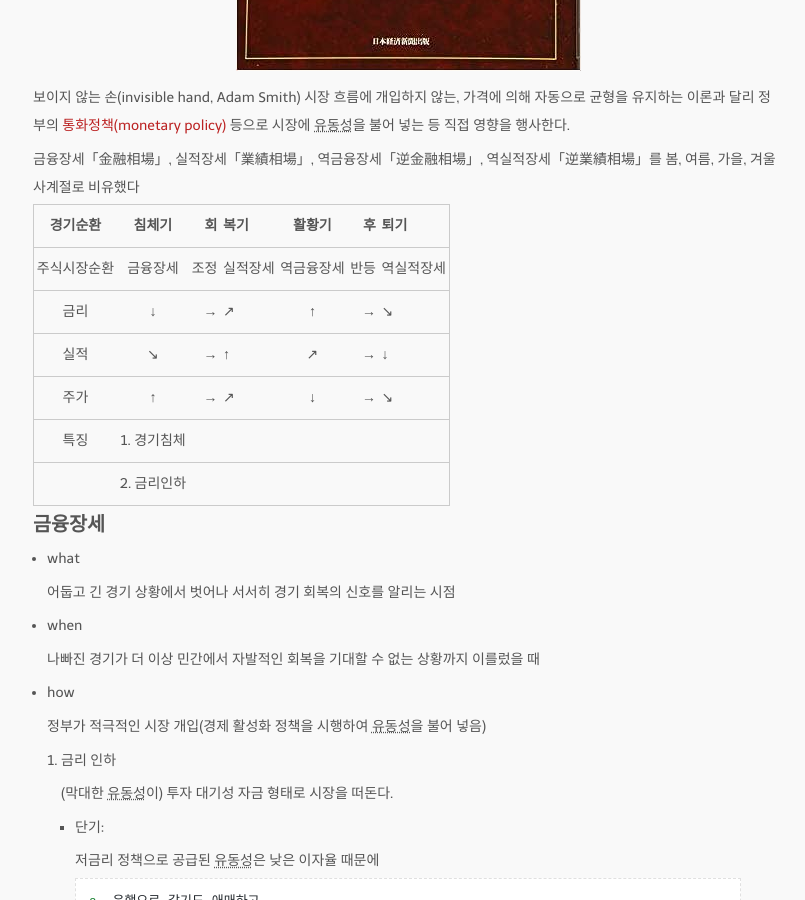
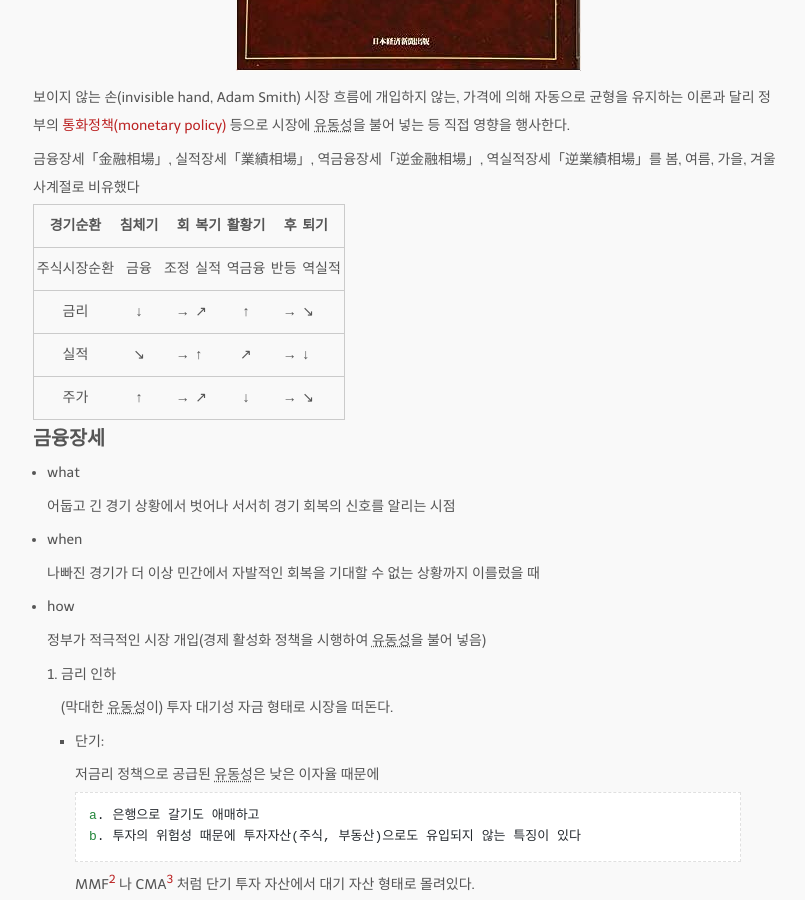
Before and after one commit to jung-research/github.io, a Jekyll site: the page built from _posts/2023-08-23-season_theory.md, in a window 1280 px wide and 900 px high, scrolled down 696 px. Shown: the whole window, without its empty margins (232-1037 px from the left). Built offline with Jekyll 4.4.1, drawn with Linux system fonts in a browser that asks for light colours; nearby versions of some CDN libraries; some web fonts are replaced.

Commit message:
mod season theory

```diff
--- a/_posts/2023-08-23-season_theory.md
+++ b/_posts/2023-08-23-season_theory.md
@@ -19,14 +19,12 @@ tags:
 금융장세「金融相場」, 실적장세「業績相場」, 역금융장세「逆金融相場」, 역실적장세「逆業績相場」를 봄, 여름, 가을, 겨울 사계절로
 비유했다
 
-| 경기순환     | 침체기   |    회|복기      | 활황기     |    후|퇴기        |
+| 경기순환     | 침체기 |    회|복기  | 활황기 |    후|퇴기    |
 | :----------: |:--:|--:|:--|:--:|--:|:--|
-| 주식시장순환 | 금융장세 | 조정 | 실적장세 | 역금융장세 | 반등 | 역실적장세 |
+| 주식시장순환 |  금융  | 조정 | 실적 | 역금융 | 반등 | 역실적 |
 | 금리         | ↓ | → | ↗ | ↑ | → | ↘ |
 | 실적         | ↘ | → | ↑ | ↗ | → | ↓ |
 | 주가         | ↑ | → | ↗ | ↓ | → | ↘ |
-| 특징         | 1. 경기침체 |
-|              | 2. 금리인하 |
 
 
 ## 금융장세
```
